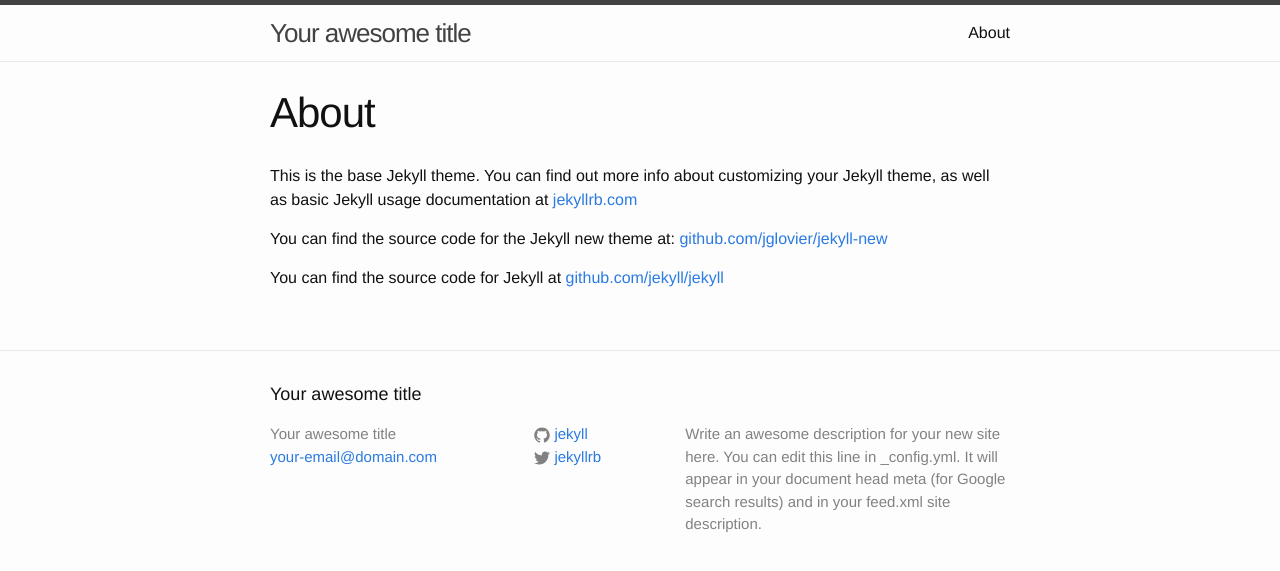
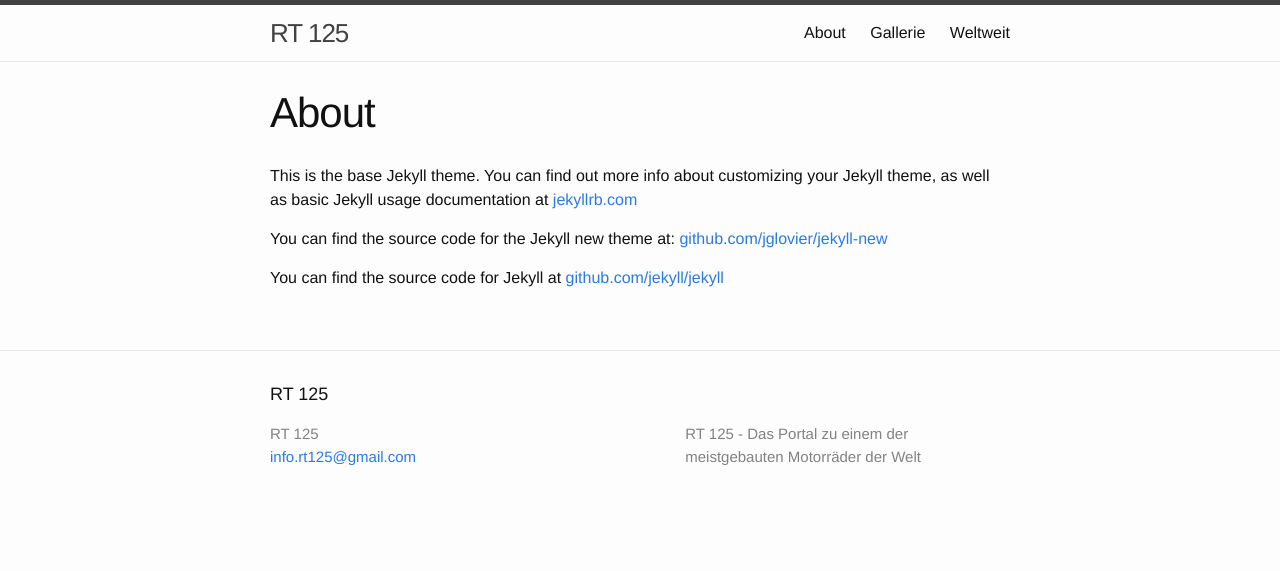
Before and after one commit to rt125/rt125.github.io, a Jekyll site: the page built from about.md, in a window 1280 px wide. Shown: the top 571 px of the page. Built offline with Jekyll 4.4.1, drawn with Linux system fonts in a browser that asks for light colours.

Commit message:
Custom config and addition of some static pages

```diff
--- a/_config.yml
+++ b/_config.yml
@@ -1,14 +1,12 @@
 # Site settings
-title: Your awesome title
-email: your-email@domain.com
+title: RT 125
+email: info.rt125@gmail.com
 description: > # this means to ignore newlines until "baseurl:"
-  Write an awesome description for your new site here. You can edit this
-  line in _config.yml. It will appear in your document head meta (for
-  Google search results) and in your feed.xml site description.
+  RT 125 - Das Portal zu einem der meistgebauten Motorräder der Welt
 baseurl: "" # the subpath of your site, e.g. /blog/
-url: "http://yourdomain.com" # the base hostname & protocol for your site
-twitter_username: jekyllrb
-github_username:  jekyll
+url: "http://rt125.github.io" # the base hostname & protocol for your site
+twitter_username:
+github_username:
 
 # Build settings
 markdown: kramdown
--- a/_includes/header.html
+++ b/_includes/header.html
@@ -16,7 +16,9 @@
       <div class="trigger">
         {% for page in site.pages %}
           {% if page.title %}
-          <a class="page-link" href="{{ page.url | prepend: site.baseurl }}">{{ page.title }}</a>
+          <a class="page-link" href="{{ page.url | prepend: site.baseurl }}">
+            {{ page.title }}
+    	  </a>
           {% endif %}
         {% endfor %}
       </div>
```
Also changed, not shown: about.md (+6 -3 lines), gallerie.html (added, +8 -0 lines), weltweit.md (added, +7 -0 lines), 1 other file.
